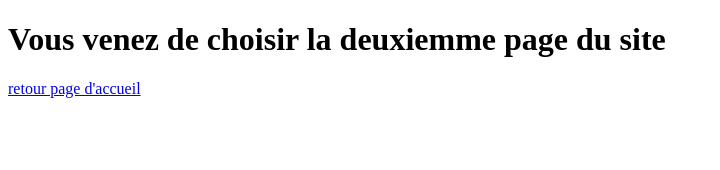
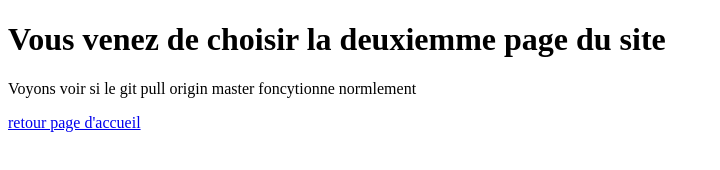
Before and after one commit to ErickTraore/OC_devoir, a plain HTML site: page page.html in a window 1280 px wide. Shown: the whole page, without its empty margins (0-720 px from the left). Drawn offline with Linux system fonts and the light colour scheme.

Commit message:
Update page.html

```diff
--- a/page.html
+++ b/page.html
@@ -8,7 +8,7 @@
     <h1>
         Vous venez de choisir la deuxiemme page du site
     </h1>
-
+<p> Voyons voir si le git pull origin master foncytionne normlement</p>
     <a href='index.html'>retour page d'accueil</a>
 </body>
 </html>
```
